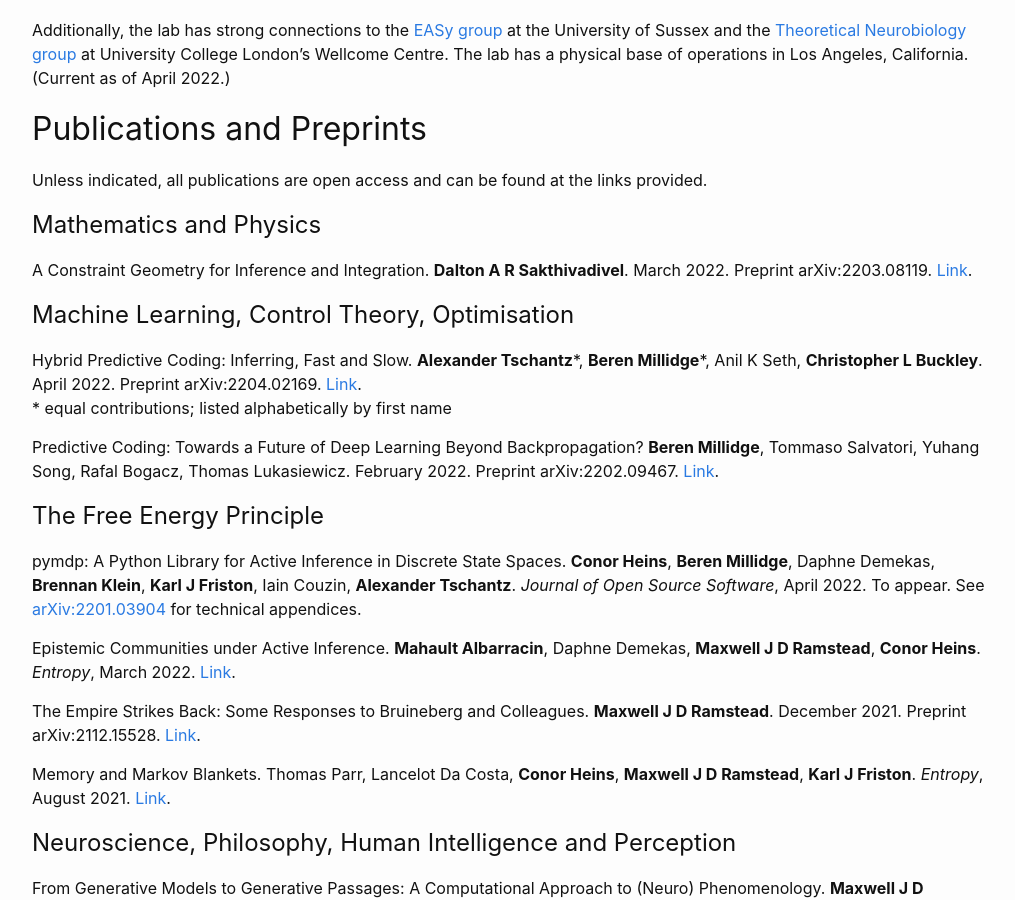
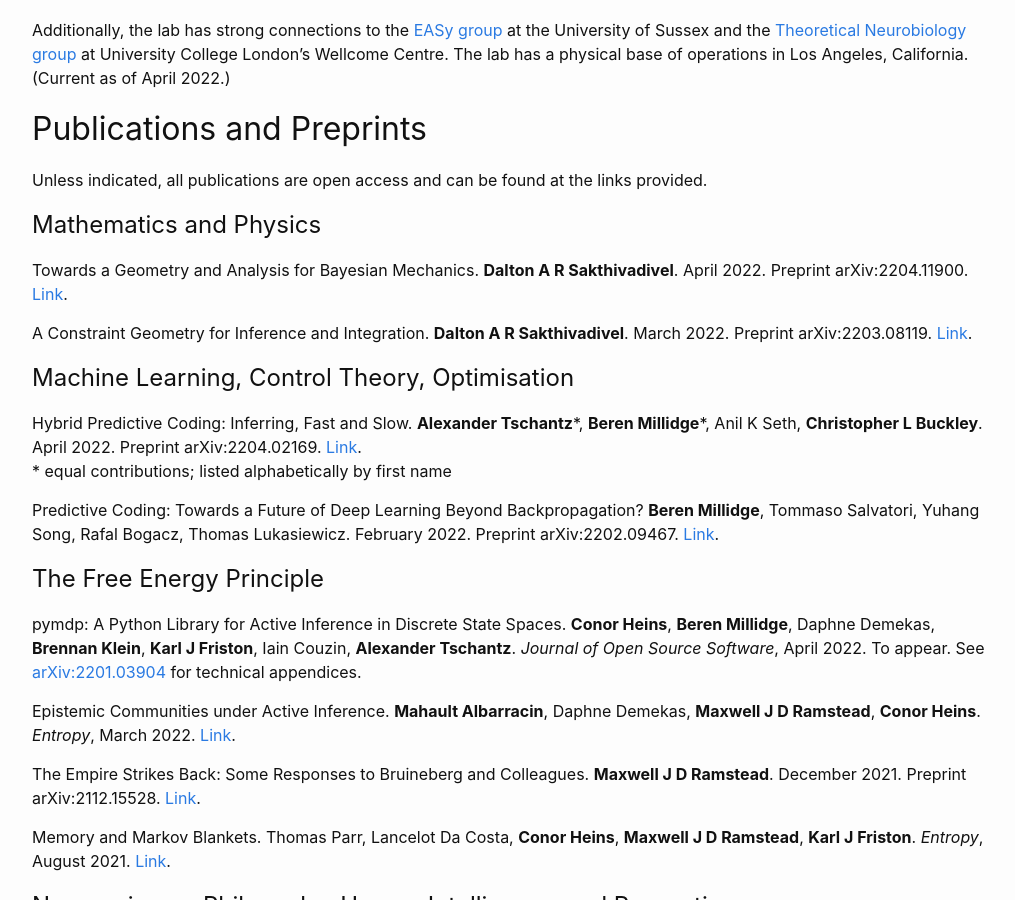
Before and after one commit to DARSakthi/DARSakthi.github.io, a Jekyll site: the page built from verses-lab.markdown, in a window 1280 px wide and 900 px high, scrolled down 926 px. Shown: the whole window, without its empty margins (126-1141 px from the left). Built offline with Jekyll 4.4.1, drawn with Linux system fonts in a browser that asks for light colours.

Commit message:
Added paper

```diff
--- a/verses-lab.markdown
+++ b/verses-lab.markdown
@@ -47,6 +47,8 @@ Unless indicated, all publications are open access and can be found at the links
 
 # Mathematics and Physics
 
+Towards a Geometry and Analysis for Bayesian Mechanics. **Dalton A R Sakthivadivel**. April 2022. Preprint arXiv:2204.11900. [Link](https://arxiv.org/abs/2204.11900).
+
 A Constraint Geometry for Inference and Integration. **Dalton A R Sakthivadivel**. March 2022. Preprint arXiv:2203.08119. [Link](https://arxiv.org/abs/2203.08119).
 
 # Machine Learning, Control Theory, Optimisation
```
